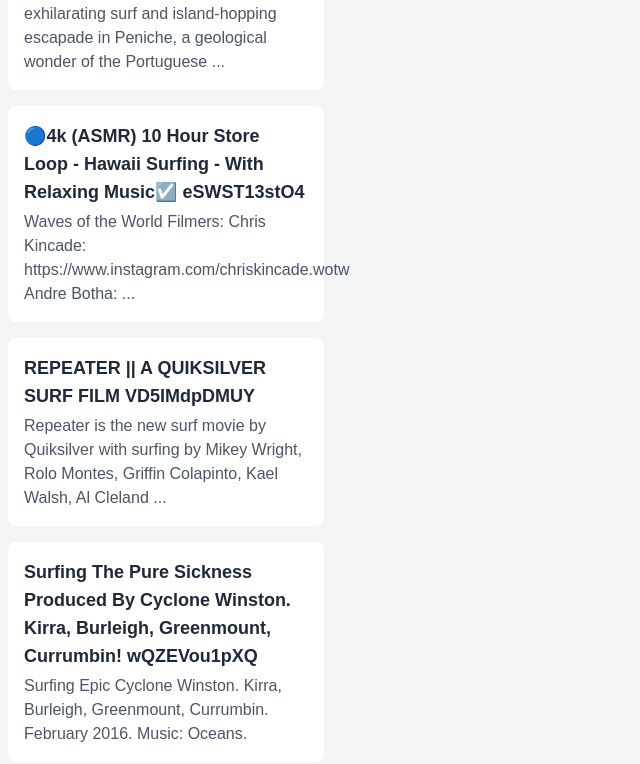
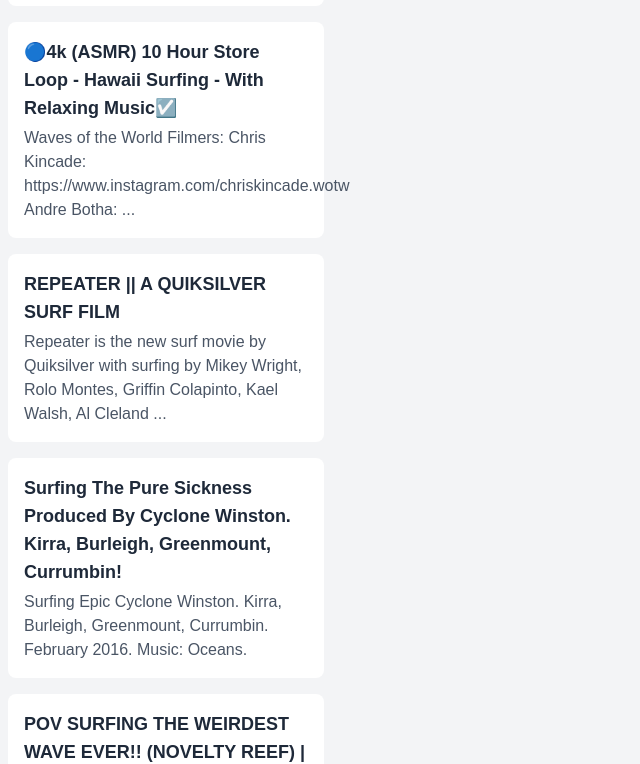
Before and after one commit to DMSAVentures/youtube-trimmer-demo, a Next.js app: page / in a window 1280 px wide. Shown: the part 1314-2078 px from the top of the page, without its empty margins (0-640 px from the left). Built offline with nearby package versions, Linux system fonts and the light colour scheme.

Commit message:
some more fixes

```diff
--- a/src/components/Pagination.tsx
+++ b/src/components/Pagination.tsx
@@ -52,7 +52,7 @@
         <div className={'w-full space-x-2 justify-center flex items-center'}>
             {/* First Page Button */}
 
-            <button className="p-2 text-black bg-white rounded-lg cursor-pointer hover:bg-gray-50" disabled={pageWindow === 1} onClick={handleToFirst} title="First Page">
+            <button className="p-2 text-black bg-white rounded-lg cursor-pointer hover:bg-gray-50 disabled:bg-gray-50" disabled={pageWindow === 1} onClick={handleToFirst} title="First Page">
                 &lt;
             </button>
 
@@ -97,7 +97,7 @@
 
             {/* Last Page Button */}
 
-            <button className="p-2 text-black bg-white rounded-lg cursor-pointer hover:bg-gray-50" disabled={pageWindow === maxPageWindow} onClick={handleToLast} title="Last Page">
+            <button className="p-2 text-black bg-white rounded-lg cursor-pointer hover:bg-gray-50 disabled:bg-gray-50" disabled={pageWindow === maxPageWindow} onClick={handleToLast} title="Last Page">
                 &gt;
             </button>
         </div>
--- a/src/components/VideoListView.tsx
+++ b/src/components/VideoListView.tsx
@@ -1,29 +1,50 @@
-import React, {useEffect, useState} from "react";
-import {Video} from "@/types/video";
-import {useGetVideos} from "@/hooks/useGetVideos";
-import {Pagination} from "@/components/Pagination";
+import React, { useEffect, useState } from "react";
+import { Video } from "@/types/video";
+import { useGetVideos } from "@/hooks/useGetVideos";
+import { Pagination } from "@/components/Pagination";
 
 export interface IVideoListViewProps {
     onItemClicked: (id: string) => void;
 }
 
+interface VideoListItemProps {
+    video: Video;
+    isActive: boolean;
+    onClick: (id: string) => void;
+}
+
+const VideoListItem: React.FC<VideoListItemProps> = ({ video, isActive, onClick }) => {
+    const videoId = video.id.videoId ? video.etag + video.id.videoId : video.etag + video.id.channelId;
+    return (
+        <div
+            onClick={() => onClick(videoId)}
+            className={`p-4 rounded-lg cursor-pointer transition-colors ${
+                isActive ? 'bg-blue-100 border-2 border-blue-500' : 'bg-white hover:bg-gray-50'
+            }`}
+        >
+            <h3 className="font-semibold text-lg text-gray-800">
+                {video.snippet.title}
+            </h3>
+            <p className="text-gray-600 mt-1">{video.snippet.description}</p>
+        </div>
+    );
+};
+
 export function VideoListView(props: IVideoListViewProps) {
-    const {onItemClicked} = props;
-    const {loading, videos, error} = useGetVideos();
+    const { onItemClicked } = props;
+    const { loading, videos, error } = useGetVideos();
     const [searchResults, setSearchResults] = useState<Video[]>([]);
     const [currentResults, setCurrentResults] = useState<Video[]>([]);
-    const [activeVideo, setActiveVideo] = React.useState<string | null>(null);
+    const [activeVideo, setActiveVideo] = useState<string | null>(null);
     const [currentPage, setCurrentPage] = useState(1);
     const itemsPerPage = 10;
 
     useEffect(() => {
-        // Initialize search results and pagination when videos change
         setSearchResults(videos);
         setCurrentPage(1);
     }, [videos]);
 
     useEffect(() => {
-        // Update currentResults whenever searchResults or currentPage changes
         const start = (currentPage - 1) * itemsPerPage;
         const end = start + itemsPerPage;
         setCurrentResults(searchResults.slice(start, end));
@@ -32,21 +53,20 @@
     const handleItemClicked = (id: string) => {
         setActiveVideo(id);
         onItemClicked(id);
-    }
+    };
 
     const handleSearch = (e: React.ChangeEvent<HTMLInputElement>) => {
-        const search = e.target.value;
-        const filteredVideos = videos.filter((item) => item.snippet.title.toLowerCase().includes(search.toLowerCase()));
+        const search = e.target.value.toLowerCase();
+        const filteredVideos = videos.filter((item) =>
+            item.snippet.title.toLowerCase().includes(search)
+        );
         setSearchResults(filteredVideos);
-        setCurrentPage(1); // Reset to the first page when searching
-    }
+        setCurrentPage(1);
+    };
 
     const handlePageSelection = (page: number) => {
         setCurrentPage(page);
-        const start = (page - 1) * 10;
-        const end = start + 10;
-        setCurrentResults(searchResults.slice(start, end));
-    }
+    };
 
     if (loading) {
         return <div>Loading...</div>;
@@ -56,18 +76,31 @@
         return <div>Error: {error}</div>;
     }
 
-    return (<div className={'space-y-4'}>
-            <input className={'p-4 w-full rounded-lg cursor-pointer text-gray-800 bg-white hover:bg-gray-50'}
-                   placeholder={"Search videos"} onChange={handleSearch}/>
-            {currentResults.map((item) => (<div
-                    key={item.id.videoId ? item.etag + item.id.videoId : item.etag + item.id.channelId}
-                    onClick={() => handleItemClicked(item.id.videoId)}
-                    className={`p-4 rounded-lg cursor-pointer transition-colors ${activeVideo === item.id.videoId ? 'bg-blue-100 border-2 border-blue-500' : 'bg-white hover:bg-gray-50'}`}
-                >
-                    <h3 className="font-semibold text-lg text-gray-800">{item.snippet.title} {item.id.videoId}</h3>
-                    <p className="text-gray-600 mt-1">{item.snippet.description}</p>
-                </div>))}
-            {searchResults.length ? <Pagination itemsPerPage={itemsPerPage} totalItems={searchResults.length}
-                                                onPageChange={handlePageSelection} currentPage={currentPage}/> : null}
-        </div>);
+    return (
+        <div className={"space-y-4"}>
+            <input
+                className={"p-4 w-full rounded-lg cursor-pointer text-gray-800 bg-white hover:bg-gray-50"}
+                placeholder={"Search videos"}
+                onChange={handleSearch}
+            />
+            {currentResults.map((video) => {
+                const key = video.id.videoId ? video.etag + video.id.videoId : video.etag + video.id.channelId;
+                return (
+                <VideoListItem
+                    key={key}
+                    video={video}
+                    isActive={activeVideo === key}
+                    onClick={handleItemClicked}
+                />
+            )})}
+            {searchResults.length > 0 && (
+                <Pagination
+                    itemsPerPage={itemsPerPage}
+                    totalItems={searchResults.length}
+                    onPageChange={handlePageSelection}
+                    currentPage={currentPage}
+                />
+            )}
+        </div>
+    );
 }
```
